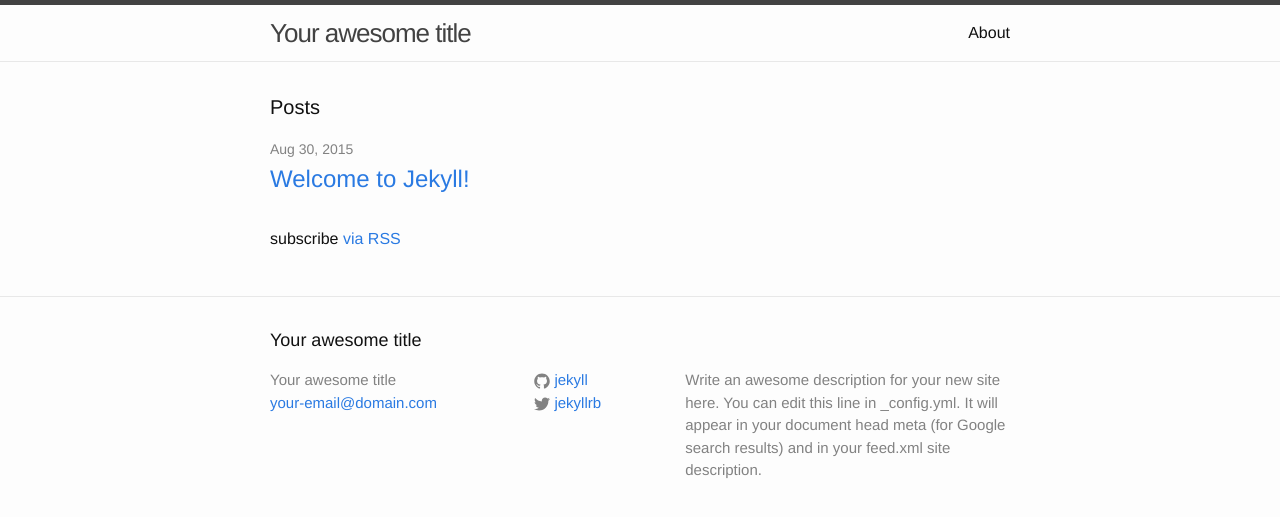
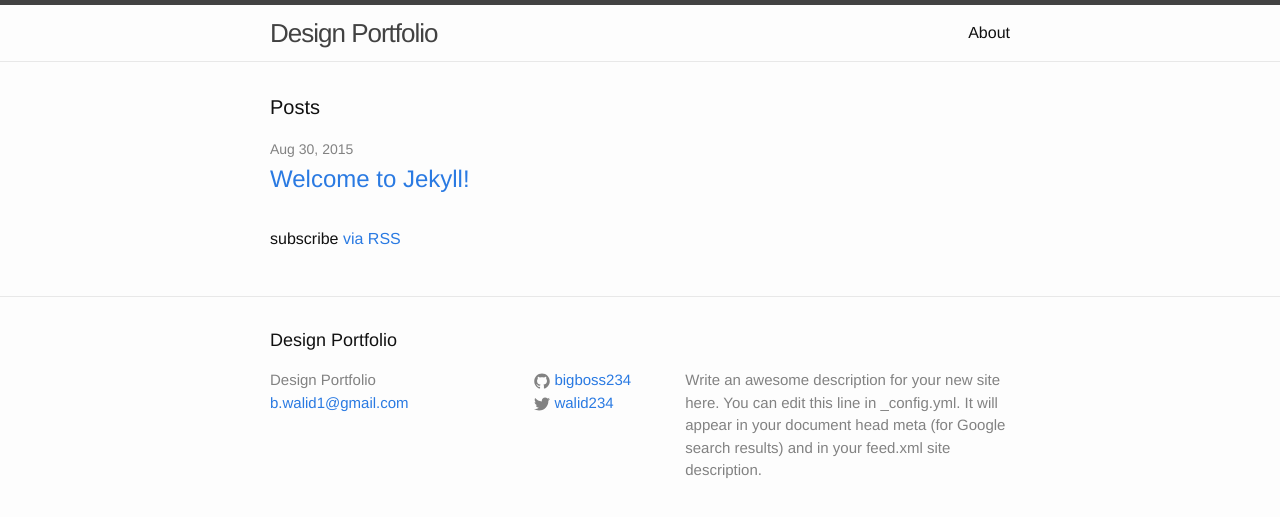
Before and after one commit to bigboss234/designer-portfolio, a Jekyll site: the page built from index.html, in a window 1280 px wide. Shown: the top 517 px of the page. Built offline with Jekyll 4.4.1, drawn with Linux system fonts in a browser that asks for light colours.

Commit message:
add config settings

```diff
--- a/_config.yml
+++ b/_config.yml
@@ -1,14 +1,27 @@
 # Site settings
-title: Your awesome title
-email: your-email@domain.com
+title: Design Portfolio
+email: b.walid1@gmail.com
 description: > # this means to ignore newlines until "baseurl:"
   Write an awesome description for your new site here. You can edit this
   line in _config.yml. It will appear in your document head meta (for
   Google search results) and in your feed.xml site description.
 baseurl: "" # the subpath of your site, e.g. /blog/
-url: "http://yourdomain.com" # the base hostname & protocol for your site
-twitter_username: jekyllrb
-github_username:  jekyll
+url: "http://example.com" # the base hostname & protocol for your site
+twitter_username: walid234
+github_username:  bigboss234
+google_username:  bigboss234
+
+permalink: /:categories/:title
+
+links:
+  - title: about
+    url: /about
+  - title: work
+    url: /work
+  - title: articles
+    url: /arcticles
+  - title: hire me
+    url: /hire-me
 
 # Build settings
 markdown: kramdown
```
